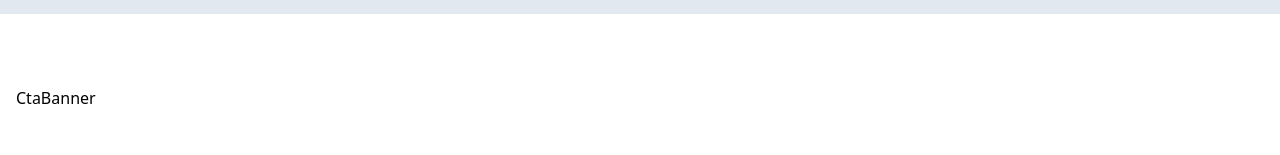
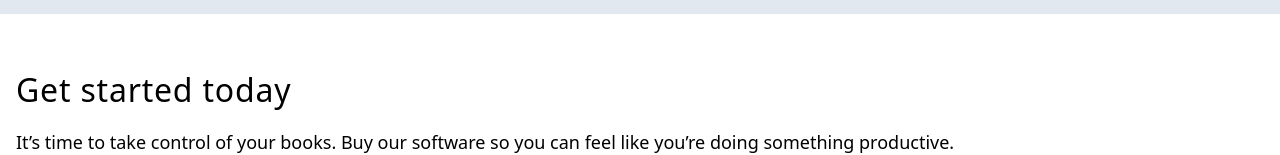
Before and after one commit to amine-omari/Taxpal-clone, a Next.js app: page / in a window 1280 px wide. Shown: the part 5098-5253 px from the top of the page. Before the commit the page ends 5208 px from the top, so only its background shows below. Built offline with nearby package versions, Linux system fonts and the light colour scheme.

Commit message:
feat: add title and text to CtaBanner component

```diff
--- a/components/CtaBanner.jsx
+++ b/components/CtaBanner.jsx
@@ -2,7 +2,12 @@ import React from "react";
 import Container from "./Container";
 
 const CtaBanner = () => {
-  return <Container>CtaBanner</Container>;
+  return (
+    <Container
+      title="Get started today"
+      text="It’s time to take control of your books. Buy our software so you can feel like you’re doing something productive."
+    ></Container>
+  );
 };
 
 export default CtaBanner;
```
